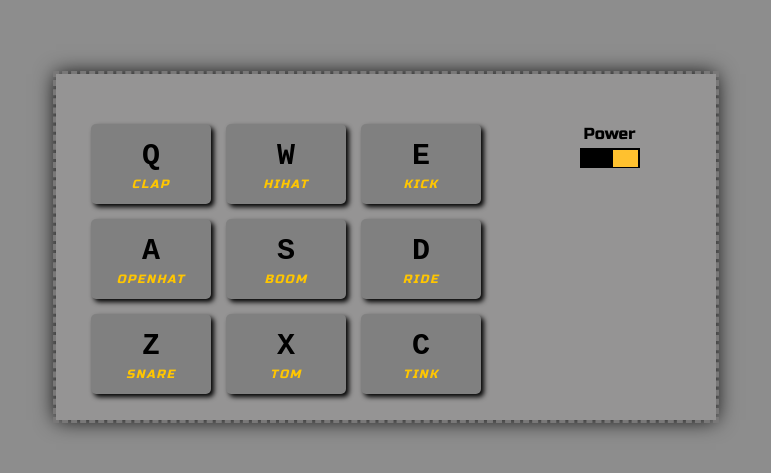
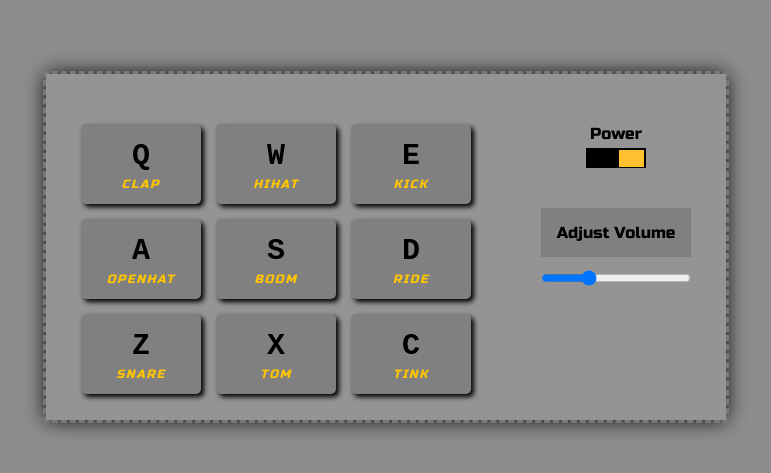
Before and after one commit to shaonkabir8/drum-machine, a React (Create React App) app: page / in a window 1280 px wide. Shown: the part 153-626 px from the top of the page, without its empty margins (254-1025 px from the left). Built offline with nearby package versions, Linux system fonts and the light colour scheme.

Commit message:
Refactor: add [Adjust Volume] markup with Styles

```diff
--- a/src/components/App.js
+++ b/src/components/App.js
@@ -5,6 +5,8 @@ const App = () => {
 
 
   const [power, setPower] = useState(true)
+  const [displayMessage, setDisplayMessage] = useState("Adjust Volume");
+  const [volume, setVolume]  = useState(0.3)
 
 
   // function to controll power
@@ -98,6 +100,12 @@ const App = () => {
               <div className="toggle-power" onClick={e => togglePower(e)} style={{'float': 'right'}}></div>
             </div>
           </div>
+          <p id="display">
+						{displayMessage}
+					</p>
+					<div className="volume-slider">
+						<input type="range" min="0" max="1" step="0.01" value={volume} />
+					</div>
         </div>
       </div>
 
--- a/src/styles/App.scss
+++ b/src/styles/App.scss
@@ -21,7 +21,7 @@ body {
 .drum-container {
   outline: 3px dashed #797878;
   position: relative;
-  width: 660px;
+  width: 680px;
   background-color: #959494;
   box-shadow: 0 0 20px;
 }
@@ -81,7 +81,7 @@ kbd {
 
 // Sidebar Controll
 .sidebar-controller {
-  width: 117px;
+  width: 150px;
   height: 270px;
   display: inline-block;
   margin: 50px 20px 0 10px;
@@ -112,4 +112,25 @@ kbd {
       }
     }
   }
+
+  // Preview Display
+
+  #display {
+    width: 150px;
+    background-color: gray;
+    margin: 40px auto;
+    padding: 15px;
+    box-sizing: border-box;
+    margin-bottom: 0;
 }
+
+  // Volume Controller
+
+
+  input[type="range"] {
+    margin: 12.5px 0;
+    width: 100%;
+  }
+
+
+}
```
